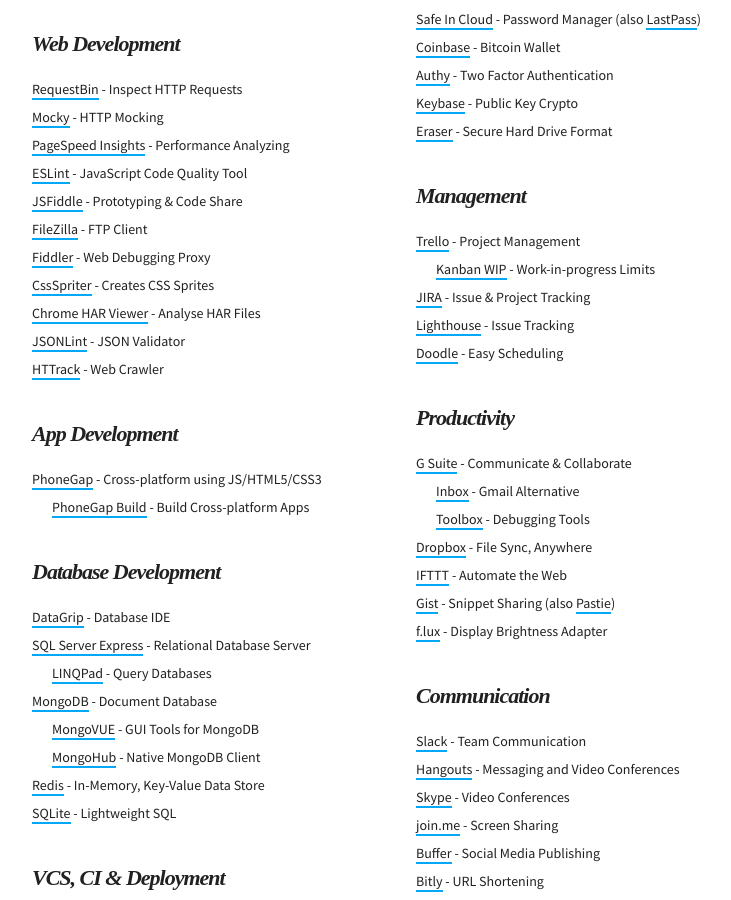
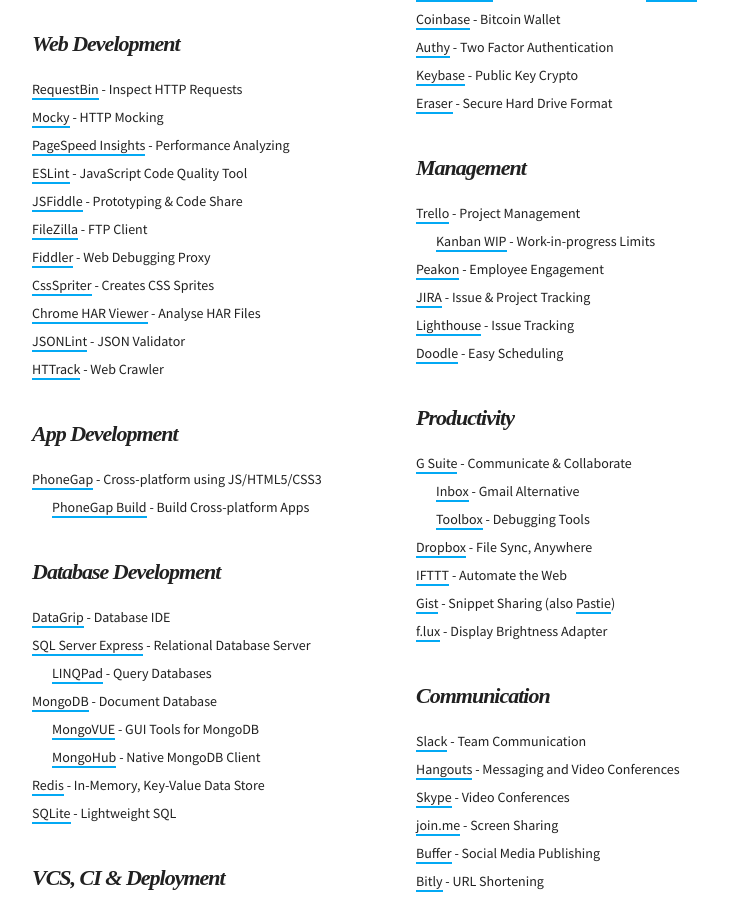
Before and after one commit to martinbuberl/martinbuberl.github.io, a Jekyll site: the page built from resources.md, in a window 1280 px wide and 900 px high, scrolled down 1502 px. Shown: the whole window, without its empty margins (233-964 px from the left). Built offline with Jekyll 4.4.1, drawn with Linux system fonts in a browser that asks for light colours; nearby versions of some CDN libraries; some web fonts are replaced.

Commit message:
Added Peakon

```diff
--- a/resources.md
+++ b/resources.md
@@ -214,6 +214,7 @@ Here are my bookmarks of software and services, the essentials if you will, for
           <li><a target="_blank" href="https://chrome.google.com/webstore/detail/kanban-wip-for-trello/oekefjibcnongmmmmkdiofgeppfkmdii">Kanban WIP</a> - Work-in-progress Limits</li>
         </ul>
       </li>
+      <li><a target="_blank" href="https://peakon.com/">Peakon</a> - Employee Engagement</li>
       <li><a target="_blank" href="https://www.atlassian.com/software/jira">JIRA</a> - Issue &amp; Project Tracking</li>
       <li><a target="_blank" href="http://lighthouseapp.com/">Lighthouse</a> - Issue Tracking</li>
       <li><a target="_blank" href="http://doodle.com/">Doodle</a> - Easy Scheduling</li>
```
